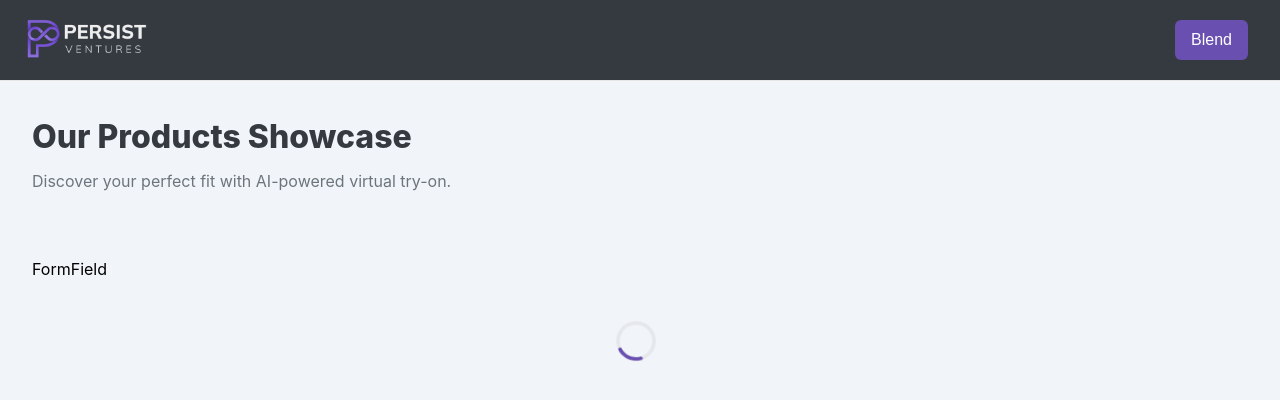
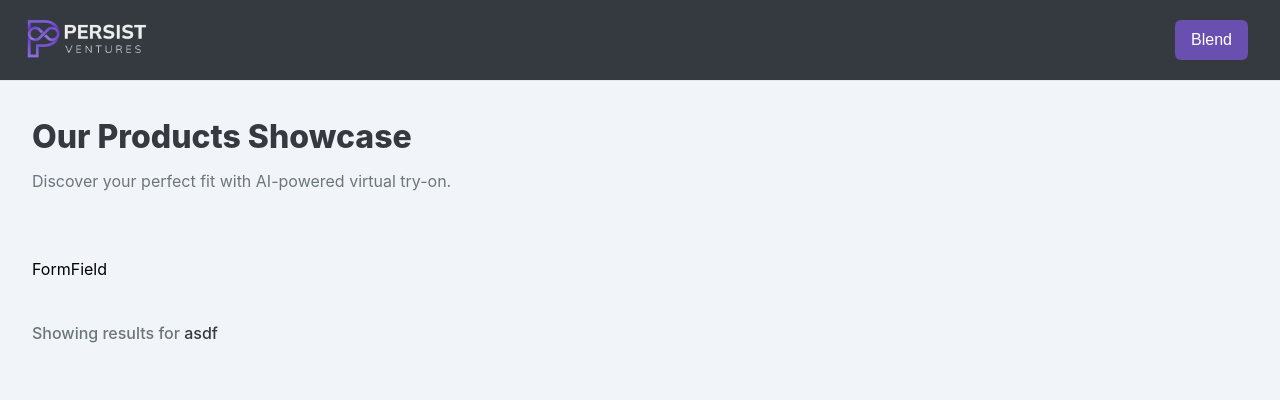
Before and after one commit to ShlokBharadwaj/Clothify, a React (Vite) app in the folder client/: page / in a window 1280 px wide. Shown: the top 400 px of the page. Built offline with nearby package versions, Linux system fonts and the light colour scheme; a web font is replaced by a local one.

Commit message:
Add: Search product section

```diff
--- a/client/src/pages/Home.jsx
+++ b/client/src/pages/Home.jsx
@@ -2,8 +2,9 @@ import React, { useState, useEffect } from 'react';
 import { Loader, Card, FormField } from '../components';
 
 const Home = () => {
-  const [loading, setLoading] = useState(!false);
+  const [loading, setLoading] = useState(false);
   const [allPosts, setAllPosts] = useState([null]);
+  const [searchProduct, setSearchProduct] = useState('asdf');
 
   return (
     <section className='max-w-7xl mx-auto'>
@@ -27,6 +28,11 @@ const Home = () => {
           </div>
         ) : (
           <>
+          {searchProduct && (
+            <h2 className='font-medium text-[#6c757d] text-[16px] mb-3'>
+              Showing results for <span className='text-[#343a40]'>{searchProduct}</span>
+            </h2>
+          )}
           </>
         )}
       </div>
```
